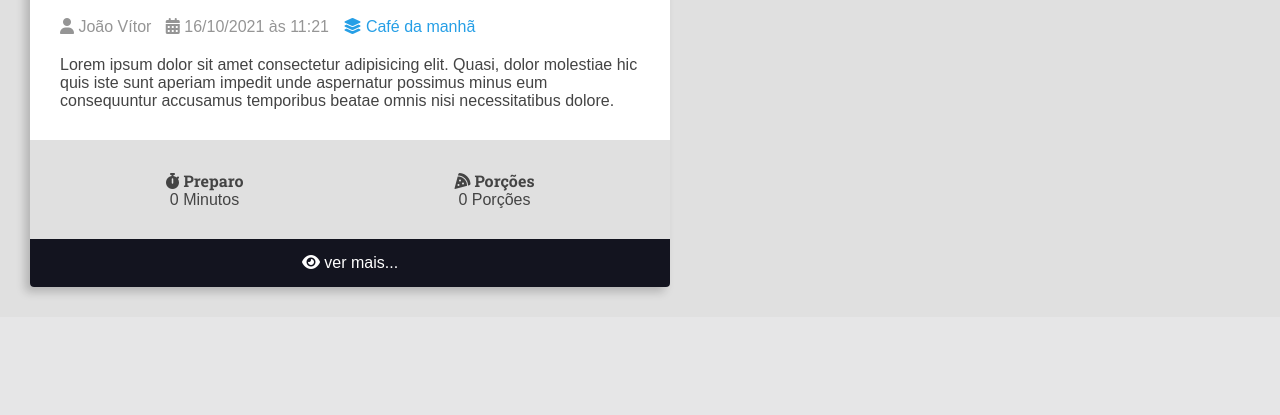
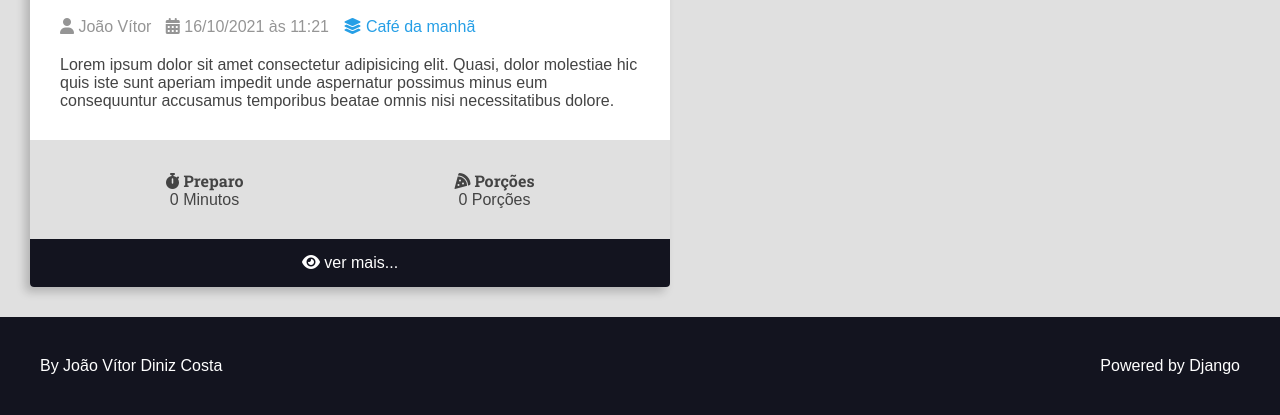
Before and after one commit to JoaoDiniz409/curso-django-projeto1, a Django app: page / in a window 1280 px wide. Shown: the part 640-1055 px from the top of the page. Before the commit the page ends 937 px from the top, so only its background shows below. Run offline with Django 4.2, Linux system fonts and the light colour scheme; grey boxes labelled with a size stand in for pictures from a placeholder-image service; some libraries are stand-ins or nearby versions.

Commit message:
create footer

```diff
--- /dev/null
+++ b/recipes/templates/recipes/partials/footer.html
@@ -0,0 +1,9 @@
+<footer class="main-footer">
+    <div class="developer">
+        <a href="https://www.linkedin.com/in/jo%C3%A3o-vitor-diniz/" target="_blank" rel="noreferrer noopener">By João Vítor Diniz Costa</a>
+    </div>
+
+    <div class="powered">
+        <a href="https://www.djangoproject.com/" target="_blank" rel="noreferrer noopener">Powered by Django</a>
+    </div>
+</footer>
--- a/recipes/templates/recipes/partials/head.html
+++ b/recipes/templates/recipes/partials/head.html
@@ -243,5 +243,24 @@
         .recipe-footer a:hover {
             filter: brightness(2);
         }
+
+        .main-footer {
+            display: flex;
+            align-items: center;
+            justify-content: space-between;
+            background: var(--color-primary-dark);
+            color: var(--color-white);
+            padding: var(--spacing-gutter-large);
+        }
+
+        .main-footer a {
+            color: var(--color-white);
+            text-decoration: none;
+            transition: all 300ms ease-in-out;
+        }
+
+        .main-footer a:hover {
+            filter: brightness(.8);
+        }
     </style>
 </head>
--- /dev/null
+++ b/recipes/templates/recipes/partials/recipe.html
@@ -0,0 +1,54 @@
+<div class="recipe recipe-list-item">
+    <div class="recipe-cover">
+        <img src="https://placehold.co/1280x720/orange/white" alt="Temporário">
+    </div>
+    <div class="recipe-title-container">
+        <h2 class="recipe-title">Lorem ipsum dolor sit amet.</h2>
+    </div>
+
+    <div class="recipe-author">
+        <span class="recipe-author-item">
+            <i class="fa-solid fa-user"></i>
+            João Vítor
+        </span>
+        <span class="recipe-author-item">
+            <i class="fa-solid fa-calendar-alt"></i>
+            16/10/2021 às 11:21
+        </span>
+        <span class="recipe-author-item">
+            <a href="">
+                <i class="fa-solid fa-layer-group"></i>
+                <span>Café da manhã</span>
+            </a>
+        </span>
+    </div>
+
+    <div class="recipe-content">
+        <p>Lorem ipsum dolor sit amet consectetur adipisicing elit. Quasi, dolor
+            molestiae hic quis iste sunt aperiam impedit unde aspernatur possimus minus eum consequuntur
+            accusamus temporibus beatae omnis nisi necessitatibus dolore.</p>
+    </div>
+
+    <div class="recipe-meta-container">
+        <div class="recipe-meta recipe-preparation">
+            <h3 class="recipe-meta-title"><i class="fa-solid fa-stopwatch"></i> Preparo</h3>
+            <div class="recipe-meta-text">
+                0 Minutos
+            </div>
+        </div>
+        <div class="recipe-meta recipe-servings">
+            <h3 class="recipe-meta-title"><i class="fa-solid fa-pizza-slice"></i> Porções</h3>
+            <div class="recipe-meta-text">
+                0 Porções
+            </div>
+        </div>
+    </div>
+
+    <footer class="recipe-footer">
+        <a href="#" class="recipe-read-more button button-dark button-full-width">
+            <i class="fa-solid fa-eye"></i>
+            <span>ver mais...</span>
+        </a>
+    </footer>
+
+</div>
```
Also changed, not shown: recipes/templates/recipes/pages/home.html (+3 -55 lines).
